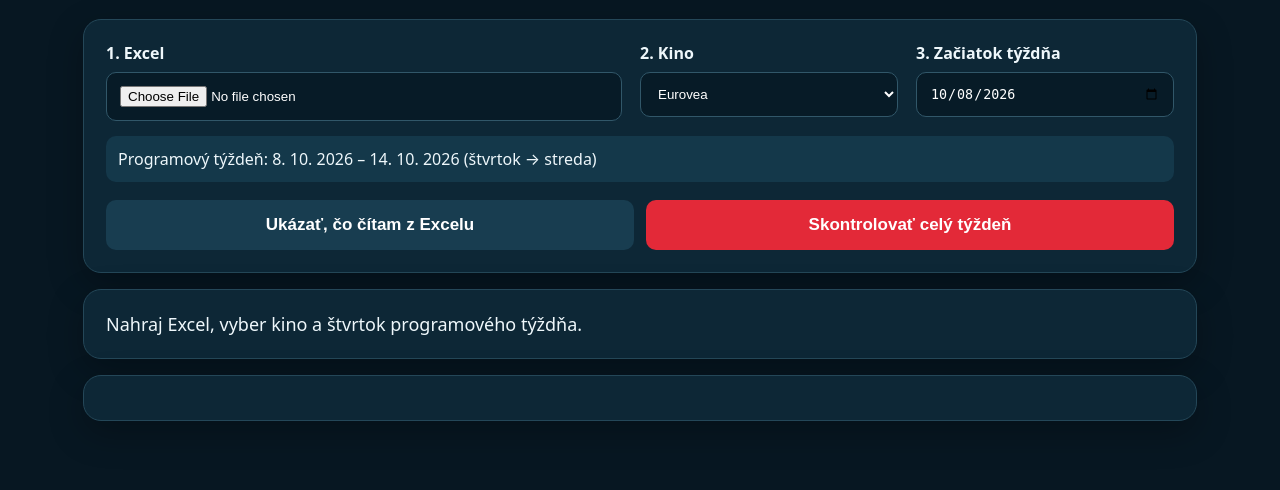
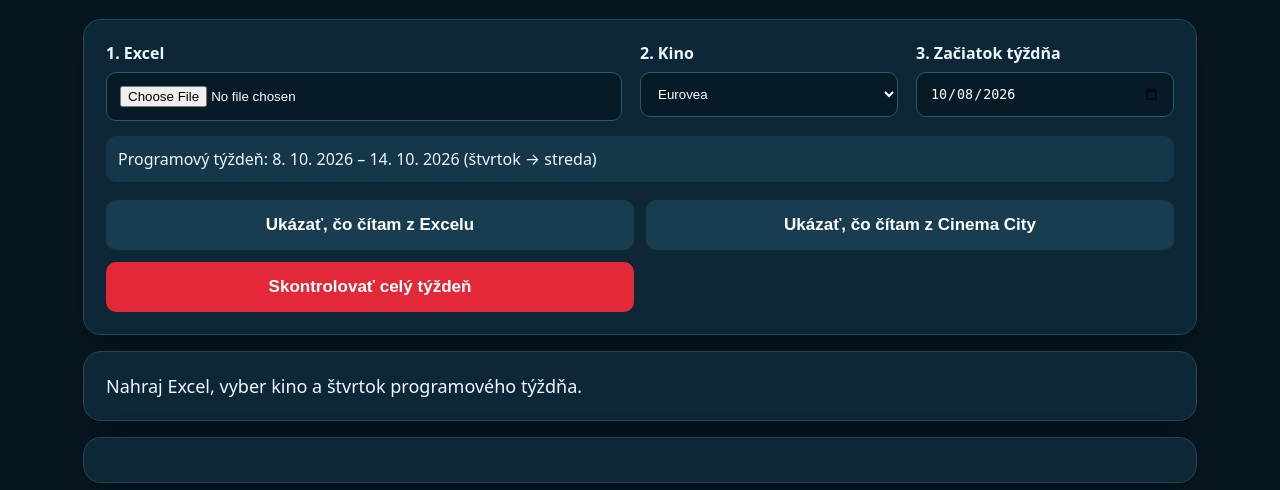
Before and after one commit to sima482/cinema_program_checker, a Flask app: page / in a window 1280 px wide. Shown: the part 142-632 px from the top of the page. Run offline with Flask 3, Linux system fonts and the light colour scheme.

Commit message:
Add files via upload

```diff
--- a/app.py
+++ b/app.py
@@ -348,6 +348,27 @@ def preview():
         return jsonify({'ok': False, 'error': str(exc)}), 400
 
 
+@app.post('/api/web-preview')
+def web_preview():
+    try:
+        cinema = request.form.get('cinema', 'Eurovea')
+        if cinema not in CINEMAS:
+            raise ValueError('Neznáme kino.')
+        start = datetime.strptime(request.form['start'], '%Y-%m-%d').date()
+        if start.weekday() != 3:
+            raise ValueError('Začiatok programového týždňa musí byť štvrtok.')
+        web, urls, diagnostics = scrape_week(cinema, start)
+        by_day = {}
+        for x in web:
+            by_day[x['date']] = by_day.get(x['date'], 0) + 1
+        return jsonify({
+            'ok': True, 'web': web, 'count': len(web), 'by_day': by_day,
+            'diagnostics': diagnostics, 'urls': urls,
+        })
+    except Exception as exc:
+        return jsonify({'ok': False, 'error': str(exc)}), 500
+
+
 @app.post('/api/check')
 def check():
     try:
--- a/static/app.js
+++ b/static/app.js
@@ -5,4 +5,5 @@ start.onchange=upd;upd();
 function form(){let f=$('#excel').files[0];if(!f)throw Error('Najprv nahraj Excel.');let d=new Date(start.value+'T12:00:00');if(d.getDay()!=4)throw Error('Začiatok programového týždňa musí byť štvrtok.');let fd=new FormData();fd.append('excel',f);fd.append('cinema',$('#cinema').value);fd.append('start',start.value);return fd}
 function esc(s){return String(s??'').replace(/[&<>"']/g,c=>({'&':'&amp;','<':'&lt;','>':'&gt;','"':'&quot;',"'":'&#039;'}[c]))}
 $('#preview').onclick=async()=>{try{status.className='status';status.textContent='Čítam Excel…';results.innerHTML='';let r=await fetch('/api/preview',{method:'POST',body:form()}),j=await r.json();if(!j.ok)throw Error(j.error);status.className='status ok';status.innerHTML=`🟢 Z Excelu som našla <b>${j.count}</b> predstavení.`;results.innerHTML=`<div class="tablewrap"><table><thead><tr><th>Dátum</th><th>Čas</th><th>Film</th><th>Sála</th><th>Atribút</th><th>Verzia</th></tr></thead><tbody>${j.expected.map(x=>`<tr><td>${esc(x.date)}</td><td>${esc(x.time)}</td><td>${esc(x.film)}</td><td>${esc(x.hall)}</td><td>${esc(x.attribute)}</td><td>${esc(x.version)}</td></tr>`).join('')}</tbody></table></div>`}catch(e){status.className='status bad';status.textContent='⚠️ '+e.message}}
+$('#webpreview').onclick=async()=>{try{status.className='status';status.textContent='Načítavam Cinema City pre 7 dní…';results.innerHTML='';let fd=new FormData();fd.append('cinema',$('#cinema').value);fd.append('start',start.value);let r=await fetch('/api/web-preview',{method:'POST',body:fd}),j=await r.json();if(!j.ok)throw Error(j.error);let days=Object.entries(j.by_day||{}).map(([d,n])=>`${d}: ${n}`).join(' • ');status.className='status ok';status.innerHTML=`🟢 Z Cinema City som prečítala <b>${j.count}</b> predstavení.<div class="small">${esc(days)}</div>`;results.innerHTML=`<div class="tablewrap"><table><thead><tr><th>Dátum</th><th>Čas</th><th>Film</th><th>Atribút</th><th>Verzia</th></tr></thead><tbody>${j.web.map(x=>`<tr><td>${esc(x.date)}</td><td>${esc(x.time)}</td><td>${esc(x.film)}</td><td>${esc(x.attribute)}</td><td>${esc(x.version)}</td></tr>`).join('')}</tbody></table></div><div class="small" style="margin-top:12px">Diagnostika: ${esc((j.diagnostics||[]).join(' | '))}</div>`}catch(e){status.className='status bad';status.textContent='⚠️ '+e.message}}
 $('#go').onclick=async()=>{try{status.className='status';status.textContent='Načítavam Cinema City pre 7 dní a porovnávam… môže to chvíľu trvať.';results.innerHTML='';let r=await fetch('/api/check',{method:'POST',body:form()}),j=await r.json();if(!j.ok)throw Error(j.error+(j.missing_days?.length?` Chýbajú dni: ${j.missing_days.join(', ')}.`:''));status.className='status '+(j.errors.length?'bad':'ok');status.innerHTML=j.errors.length?`🔴 Nájdených <b>${j.errors.length}</b> rozdielov. Excel: ${j.expected}, web: ${j.web}.`:`🟢 Program je správne nahodený. Skontrolovaných ${j.expected} predstavení.`;results.innerHTML=j.errors.map(x=>{let e=x.expected,w=x.web,t=x.type==='missing'?'Chýba na webe':x.type==='extra'?'Na webe navyše':x.type==='attribute'?'Nesedí atribút':'Nesedí dabing/titulky';let a=e||w;return `<div class="err"><b>${t}</b> — ${esc(a.date)} • ${esc(a.time)} • ${esc(a.film)}<div class="small">${e?`Excel: sála ${esc(e.hall)} | ${esc(e.attribute)} | ${esc(e.version)}`:''}${w?`<br>Web: ${esc(w.attribute)} | ${esc(w.version)}`:''}</div></div>`}).join('')}catch(e){status.className='status bad';status.textContent='⚠️ Kontrola nebola vykonaná: '+e.message}}
--- a/templates/index.html
+++ b/templates/index.html
@@ -25,6 +25,7 @@
     <div id="range" class="range"></div>
     <div class="actions">
       <button id="preview" class="secondary">Ukázať, čo čítam z Excelu</button>
+      <button id="webpreview" class="secondary">Ukázať, čo čítam z Cinema City</button>
       <button id="go">Skontrolovať celý týždeň</button>
     </div>
   </section>
```
